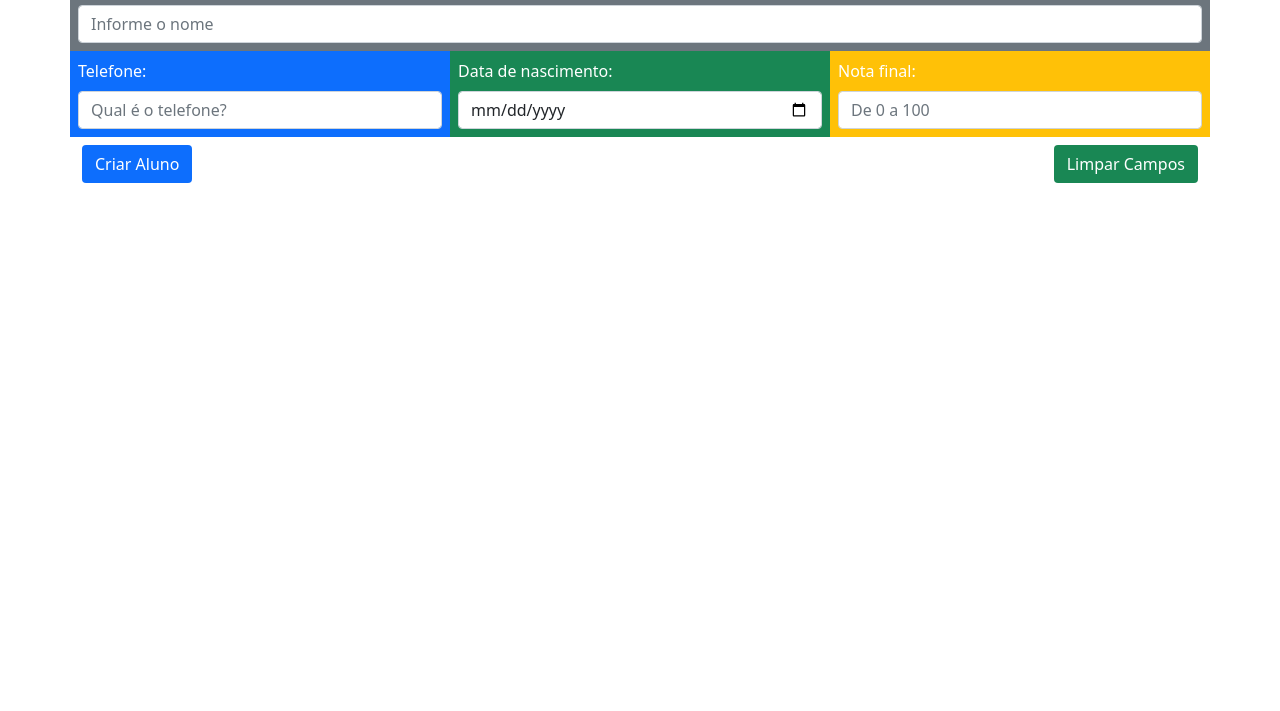
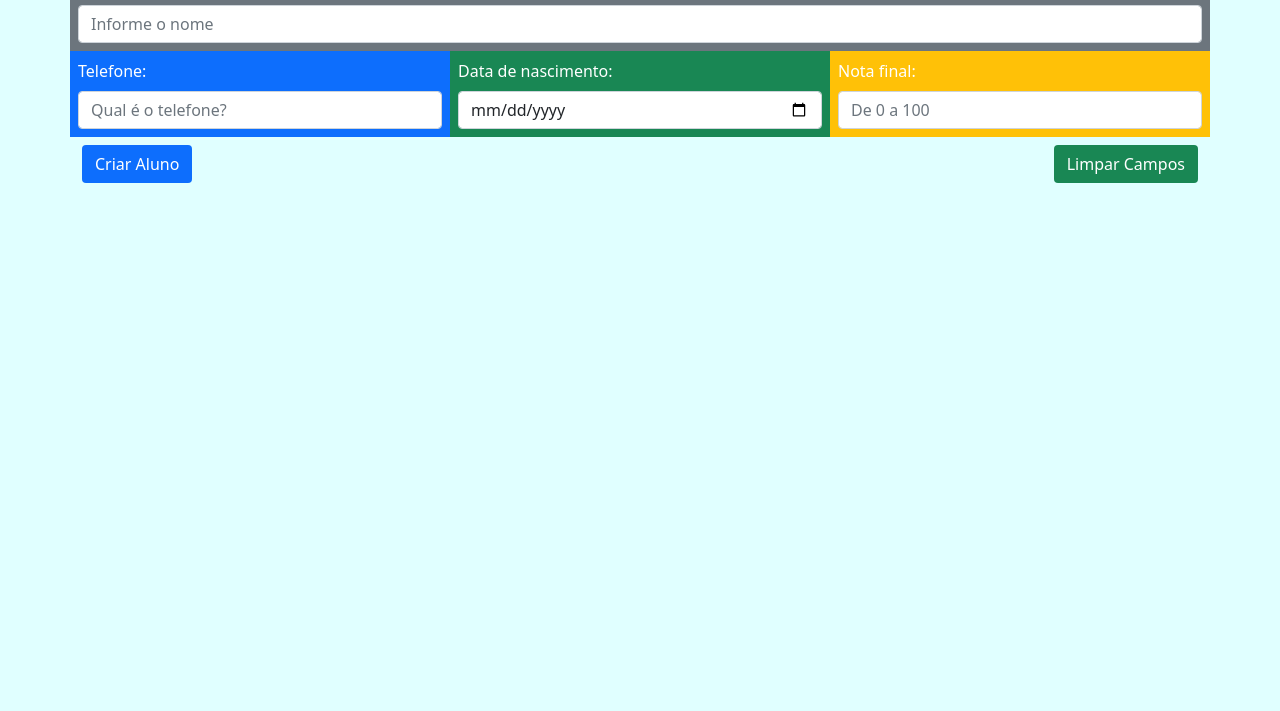
Before and after one commit to ljferreira/cadAlunoJavaScript, a plain HTML site: page index.html in a window 1280 px wide. Shown: the part 89-800 px from the top of the page. Drawn offline with nearby package versions, Linux system fonts and the light colour scheme.

Commit message:
primeiro commit

```diff
--- a/index.html
+++ b/index.html
@@ -9,7 +9,7 @@
 		<script src="https://cdn.jsdelivr.net/npm/bootstrap@5.1.3/dist/js/bootstrap.bundle.min.js" type="text/javascript"></script>
 		<script src="./js/script.js"></script>
 		<style>
-			//body{background-color: lightcyan;}
+			body{background-color: lightcyan;}
 			tbody tr:hover{
 				background-color: wheat;
 			}
```
